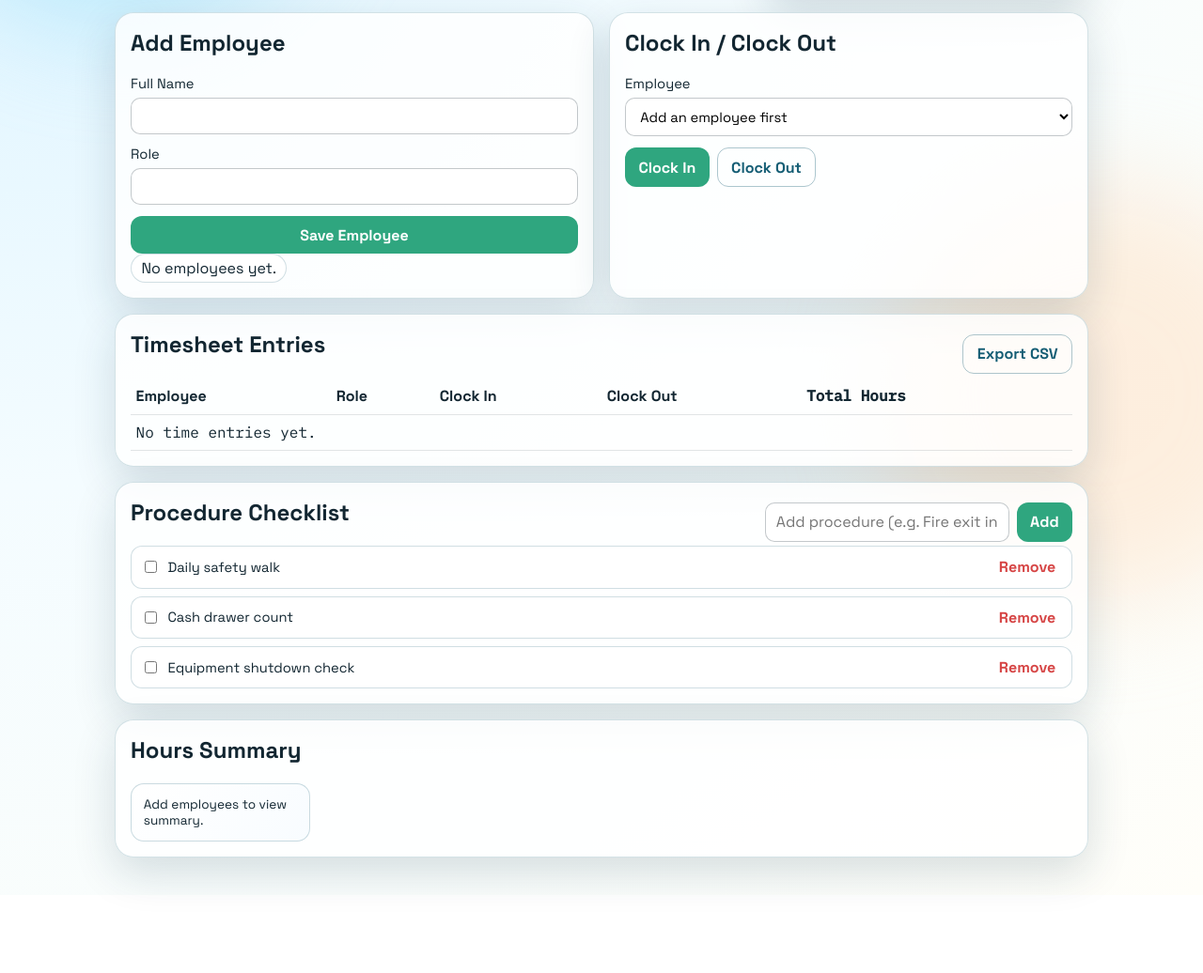
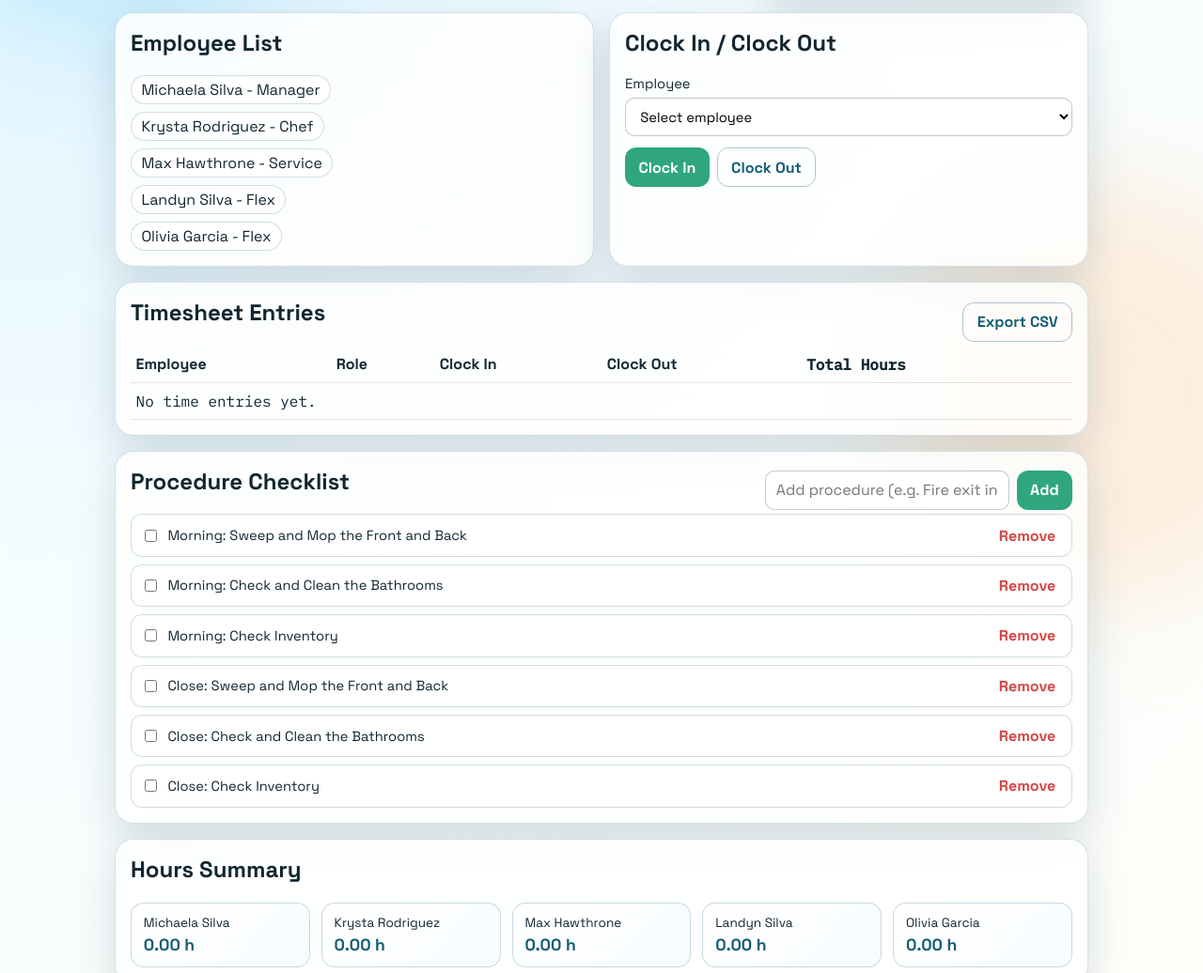
Before and after one commit to misilva2/arctic-circle-hub, a plain HTML site: page index.html in a window 1280 px wide. Shown: the part 285-1321 px from the top of the page at 94% size. Before the commit the page ends 1238 px from the top, so only its background shows below. Drawn offline with Linux system fonts and the light colour scheme.

Commit message:
procedures

```diff
--- a/app.js
+++ b/app.js
@@ -1,13 +1,28 @@
 const STORAGE_KEY = "northshift-state-v1";
 
+const ROSTER = [
+  { name: "Michaela Silva", role: "Manager" },
+  { name: "Krysta Rodriguez", role: "Chef" },
+  { name: "Max Hawthrone", role: "Service" },
+  { name: "Landyn Silva", role: "Flex" },
+  { name: "Olivia Garcia", role: "Flex" }
+];
+
+const FLEX_RATE = 10;
+const STANDARD_RATE = 15;
+const DEFAULT_PROCEDURE_TEXTS = [
+  "Morning: Sweep and Mop the Front and Back",
+  "Morning: Check and Clean the Bathrooms",
+  "Morning: Check Inventory",
+  "Close: Sweep and Mop the Front and Back",
+  "Close: Check and Clean the Bathrooms",
+  "Close: Check Inventory"
+];
+
 const defaultState = {
-  employees: [],
+  employees: createRosterEmployees(),
   entries: [],
-  procedures: [
-    { id: crypto.randomUUID(), text: "Daily safety walk", done: false },
-    { id: crypto.randomUUID(), text: "Cash drawer count", done: false },
-    { id: crypto.randomUUID(), text: "Equipment shutdown check", done: false }
-  ]
+  procedures: createDefaultProcedures()
 };
 
 const state = loadState();
@@ -15,9 +30,6 @@ const state = loadState();
 const refs = {
   todayDate: document.getElementById("todayDate"),
   liveClockIns: document.getElementById("liveClockIns"),
-  employeeForm: document.getElementById("employeeForm"),
-  employeeName: document.getElementById("employeeName"),
-  employeeRole: document.getElementById("employeeRole"),
   employeeList: document.getElementById("employeeList"),
   clockEmployee: document.getElementById("clockEmployee"),
   clockInBtn: document.getElementById("clockInBtn"),
@@ -35,29 +47,10 @@ bindEvents();
 renderAll();
 
 function bindEvents() {
-  refs.employeeForm.addEventListener("submit", addEmployee);
   refs.clockInBtn.addEventListener("click", clockIn);
   refs.clockOutBtn.addEventListener("click", clockOut);
   refs.procedureForm.addEventListener("submit", addProcedure);
   refs.exportCsvBtn.addEventListener("click", exportCsv);
-}
-
-function addEmployee(event) {
-  event.preventDefault();
-  const name = refs.employeeName.value.trim();
-  const role = refs.employeeRole.value.trim();
-  if (!name || !role) {
-    return;
-  }
-
-  state.employees.push({
-    id: crypto.randomUUID(),
-    name,
-    role
-  });
-
-  refs.employeeForm.reset();
-  persistAndRender();
 }
 
 function clockIn() {
@@ -156,7 +149,7 @@ function renderEmployees() {
 
   if (state.employees.length === 0) {
     const li = document.createElement("li");
-    li.textContent = "No employees yet.";
+    li.textContent = "No employees available.";
     refs.employeeList.append(li);
   }
 }
@@ -169,7 +162,7 @@ function renderClockEmployeeOptions() {
   emptyOption.value = "";
   emptyOption.textContent = state.employees.length
     ? "Select employee"
-    : "Add an employee first";
+    : "No employees available";
   refs.clockEmployee.append(emptyOption);
 
   for (const employee of state.employees) {
@@ -340,12 +333,13 @@ function loadState() {
 
   try {
     const parsed = JSON.parse(stored);
+    const parsedEmployees = Array.isArray(parsed.employees) ? parsed.employees : [];
+    const employees = createRosterEmployees(parsedEmployees);
+    const parsedProcedures = Array.isArray(parsed.procedures) ? parsed.procedures : [];
     return {
-      employees: Array.isArray(parsed.employees) ? parsed.employees : [],
+      employees,
       entries: Array.isArray(parsed.entries) ? parsed.entries : [],
-      procedures: Array.isArray(parsed.procedures)
-        ? parsed.procedures
-        : structuredClone(defaultState.procedures)
+      procedures: createDefaultProcedures(parsedProcedures)
     };
   } catch {
     return structuredClone(defaultState);
@@ -356,3 +350,30 @@ function persistAndRender() {
   localStorage.setItem(STORAGE_KEY, JSON.stringify(state));
   renderAll();
 }
+
+function createRosterEmployees(existingEmployees = []) {
+  return ROSTER.map((employee) => {
+    const existing = existingEmployees.find((item) => item.name === employee.name);
+    return {
+      id: existing?.id ?? crypto.randomUUID(),
+      name: employee.name,
+      role: employee.role,
+      hourlyRate: getHourlyRate(employee.role)
+    };
+  });
+}
+
+function getHourlyRate(role) {
+  return role.toLowerCase() === "flex" ? FLEX_RATE : STANDARD_RATE;
+}
+
+function createDefaultProcedures(existingProcedures = []) {
+  return DEFAULT_PROCEDURE_TEXTS.map((text) => {
+    const existing = existingProcedures.find((item) => item.text === text);
+    return {
+      id: existing?.id ?? crypto.randomUUID(),
+      text,
+      done: existing?.done ?? false
+    };
+  });
+}
--- a/index.html
+++ b/index.html
@@ -39,18 +39,7 @@
 
     <main class="layout">
       <section class="panel">
-        <h2>Add Employee</h2>
-        <form id="employeeForm" class="form-grid">
-          <label>
-            Full Name
-            <input type="text" id="employeeName" required maxlength="60" />
-          </label>
-          <label>
-            Role
-            <input type="text" id="employeeRole" required maxlength="40" />
-          </label>
-          <button type="submit">Save Employee</button>
-        </form>
+        <h2>Employee List</h2>
         <ul id="employeeList" class="chip-list"></ul>
       </section>
 
```
